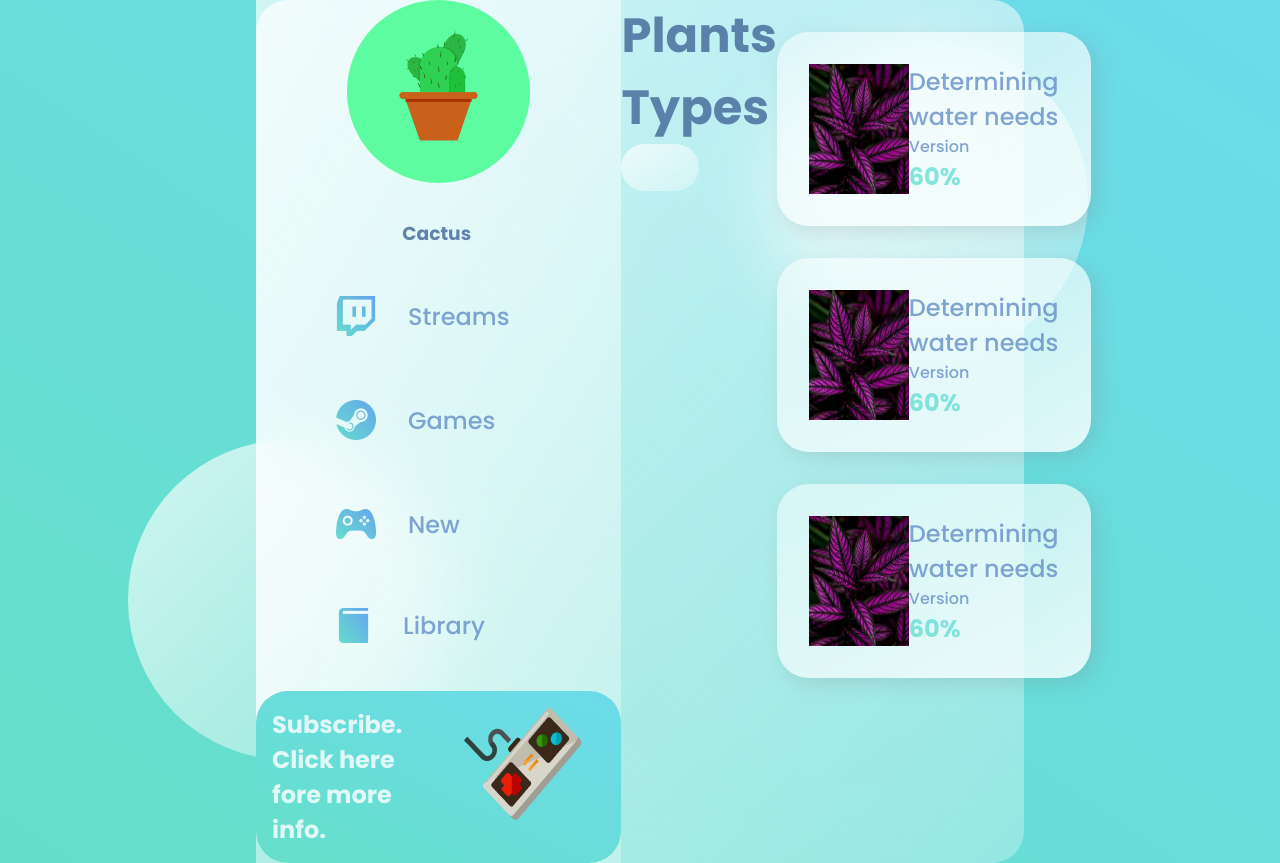
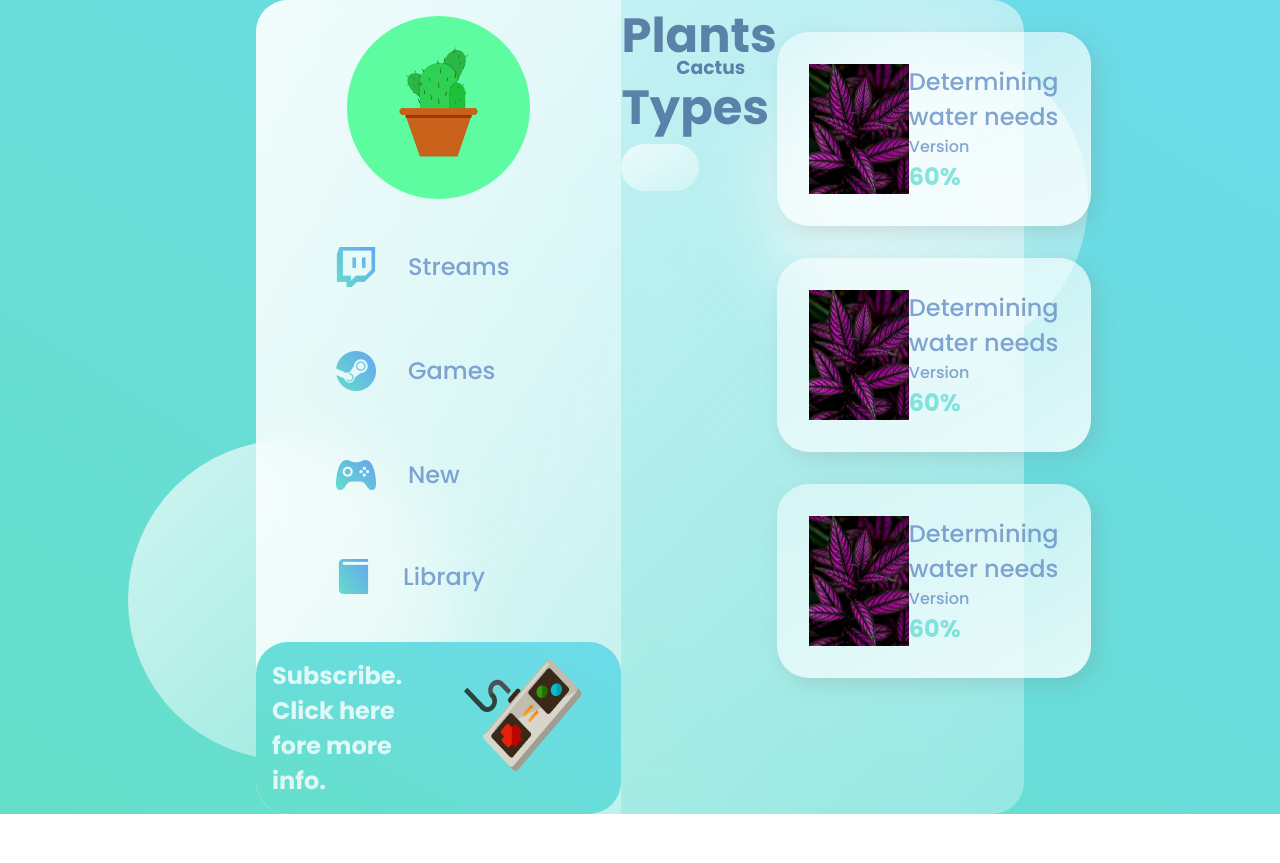
Before and after one commit to sheybusta/Glass, a plain HTML site: page index.html in a window 1280 px wide. After the commit the page ends 814 px from the top, so only its background shows below. Drawn offline with Linux system fonts and the light colour scheme.

Commit message:
center avatar, fix rounded corners of dashboard

```diff
--- a/style.css
+++ b/style.css
@@ -84,6 +84,7 @@ main {
     rgba(255, 255, 255, 0.7),
     rgba(255, 255, 255, 0.3)
   );
+  border-radius: 2rem 0 0 2rem;
 }
 
 .dashboard .user img {
@@ -201,3 +202,8 @@ main {
   -webkit-background-clip: text;
   -webkit-text-fill-color: transparent;
 }
+.user {
+  display:flex;
+  align-content: center;
+  padding-top: 1rem;
+  }
```
